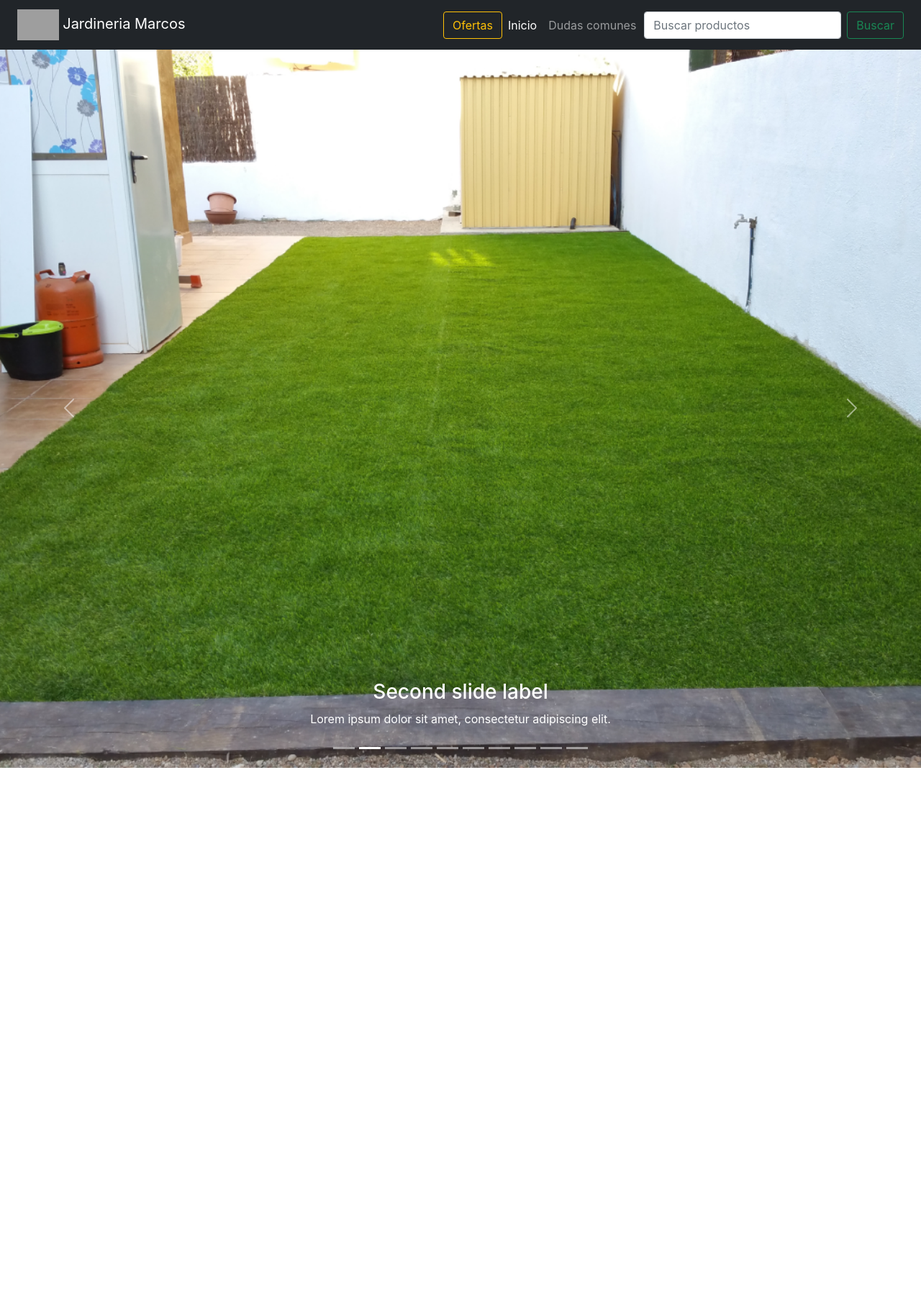
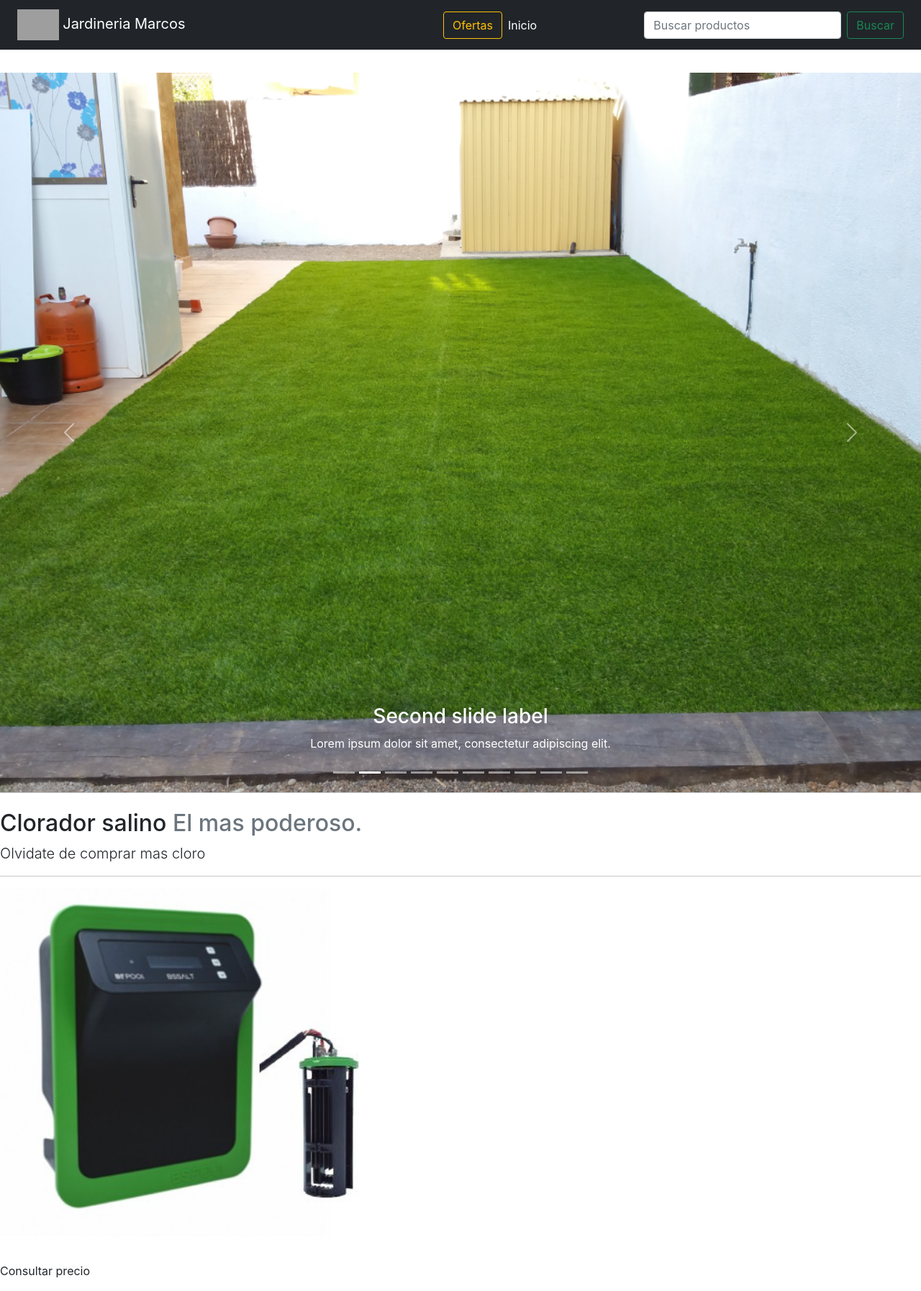
Before and after one commit to 6aligula/web_garden_ReactJS, a React (Create React App) app: page / in a window 1280 px wide. Shown: the whole page at 72% size. Before the commit the page ends 1067 px from the top, so only its background shows below. Built offline with nearby package versions, Linux system fonts and the light colour scheme; grey boxes are pictures that could not be loaded.

Commit message:
upload img of products ok

```diff
--- a/public/index.html
+++ b/public/index.html
@@ -30,6 +30,7 @@
       Learn how to configure a non-root public URL by running `npm run build`.
     -->
   <title>React App</title>
+
 </head>
 
 <body>
--- a/src/App.css
+++ b/src/App.css
@@ -1,5 +1,12 @@
-#carro{
+#carro {
+  background-color: white;
+  width: 100%;
+  margin-top: 50px;
 
+}
+.col-md-5>img {
+  width: 100%;
+  height: auto;
 }
 .App {
   text-align: center;
--- a/src/App.js
+++ b/src/App.js
@@ -2,6 +2,7 @@ import React from 'react';
 import './App.css';
 import NavigatorPrin from './components/NavigatorPrin';
 import CarouselDady from './components/CarouselDady';
+import Products from './components/Products';
 
 function App() {
   return (
@@ -11,6 +12,7 @@ function App() {
       <hr></hr>
       <hr></hr>
       <CarouselDady/>
+      <Products/>
     </div>
   );
 } export default App;
--- a/src/components/NavigatorPrin.js
+++ b/src/components/NavigatorPrin.js
@@ -5,24 +5,21 @@ export default function NavigatorPrin() {
     return (
         <div>
             <header>
-                <nav class="navbar navbar-expand-md navbar-dark fixed-top bg-dark">
-                    <div class="container-fluid">
-                        <a class="navbar-brand" href="#"><img src={logo} width="10%" height="10%"></img> Jardineria Marcos</a>
-                        <a class="btn btn-outline-warning" href="ofertas.html">Ofertas</a>
+                <nav className="navbar navbar-expand-md navbar-dark fixed-top bg-dark">
+                    <div className="container-fluid">
+                        <a className="navbar-brand" href="#"><img src={logo} width="10%" height="10%"></img> Jardineria Marcos</a>
+                        <a className="btn btn-outline-warning" href="ofertas.html">Ofertas</a>
 
-                        <div class="collapse navbar-collapse" id="navbarCollapse">
-                            <ul class="navbar-nav me-auto mb-2 mb-md-0">
-                                <li class="nav-item">
-                                    <a class="nav-link active" aria-current="page" href="#">Inicio</a>
-                                </li>
-                                <li class="nav-item">
-                                    <a class="nav-link">Dudas comunes</a>
+                        <div className="collapse navbar-collapse" id="navbarCollapse">
+                            <ul className="navbar-nav me-auto mb-2 mb-md-0">
+                                <li className="nav-item">
+                                    <a className="nav-link active" aria-current="page" href="#">Inicio</a>
                                 </li>
 
                             </ul>
-                            <form class="d-flex">
-                                <input class="form-control me-2" type="search" placeholder="Buscar productos" aria-label="Search"/>
-                                    <button class="btn btn-outline-success" type="submit">Buscar</button>
+                            <form className="d-flex">
+                                <input className="form-control me-2" type="search" placeholder="Buscar productos" aria-label="Search"/>
+                                    <button className="btn btn-outline-success" type="submit">Buscar</button>
                             </form>
                         </div>
                     </div>
--- /dev/null
+++ b/src/components/Products.js
@@ -0,0 +1,26 @@
+import React from 'react'
+import clorador from '../img/clorador.jpg'
+
+export default function Products() {
+    return (
+
+        <div className="row featurette">
+
+            <br></br>
+            <hr></hr>
+            <div className="col-md-7">
+                <h2 className="featurette-heading">Clorador salino <span className="text-muted">El mas poderoso.</span></h2>
+                <p className="lead">Olvidate de comprar mas cloro</p>
+
+            </div>
+            <hr></hr>
+            <div className="col-md-5">
+                <img src={clorador} width="960" height="640" />
+                <title>Placeholder</title>
+
+            </div>
+
+            <p>Consultar precio</p>
+        </div>
+    )
+}
```
